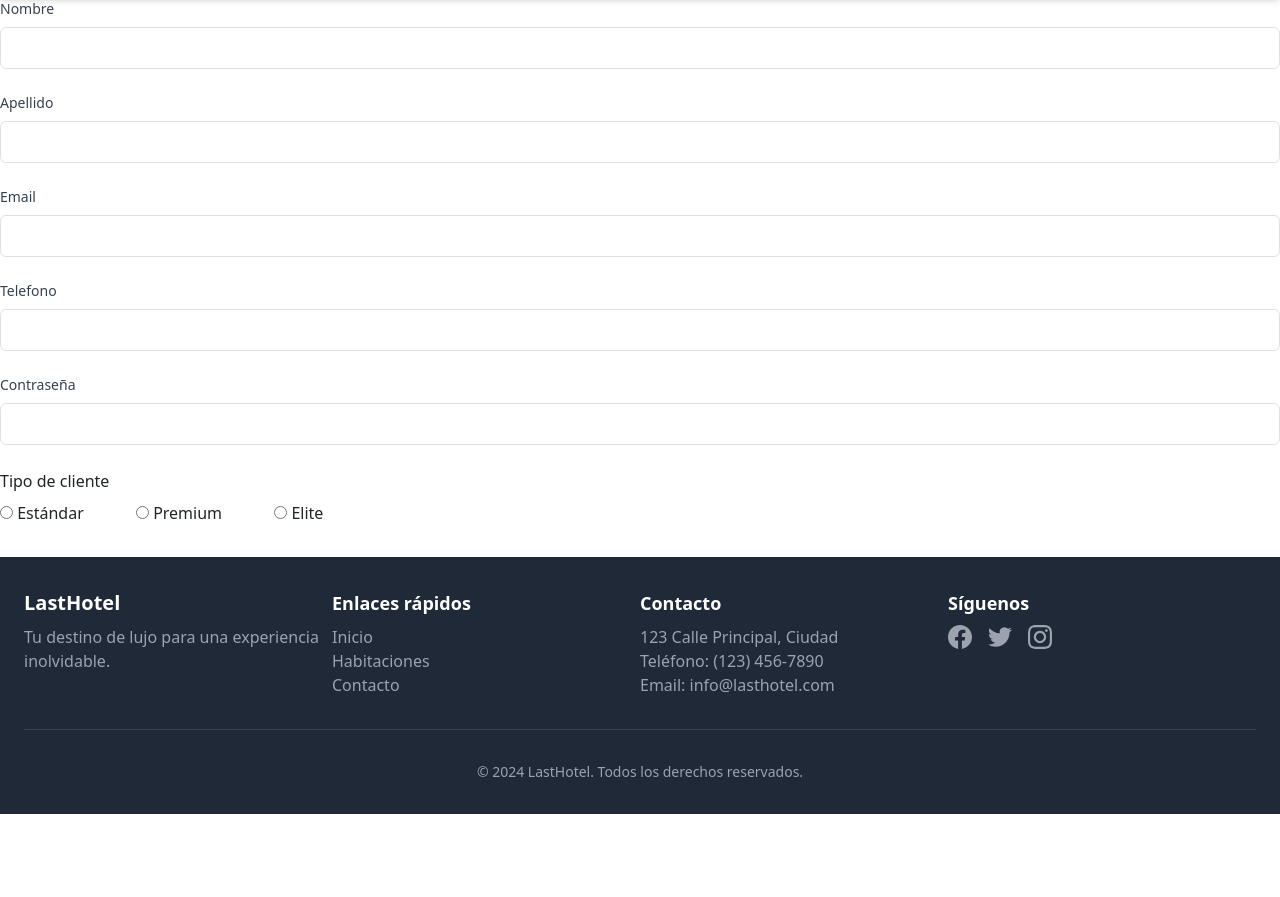
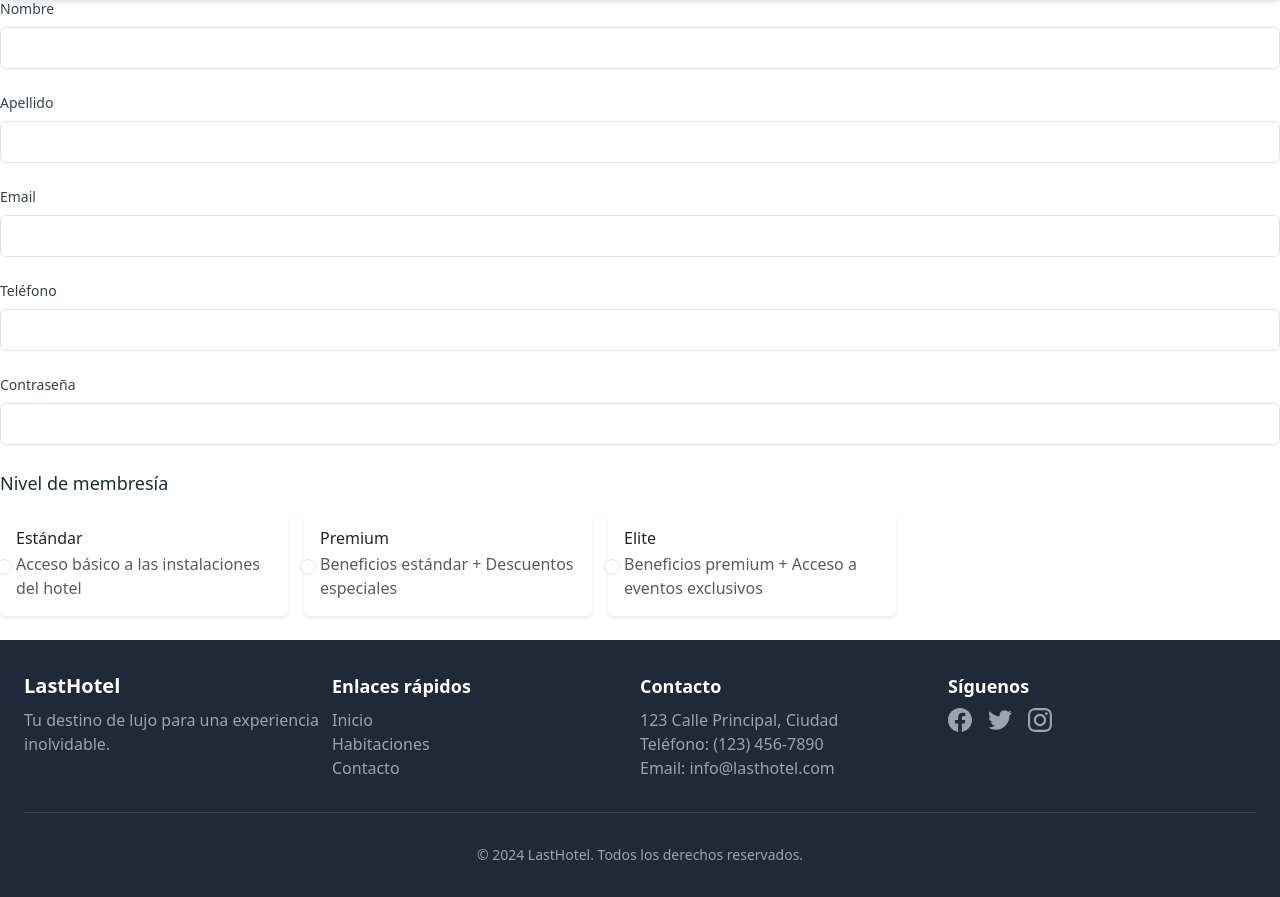
Before and after one commit to Acedi-a/Laravel-Hotel, a PHP site: template views/main/formulario_cliente.php in a window 1280 px wide. Shown: the part 73-970 px from the top of the page. Before the commit the page ends 887 px from the top, so only its background shows below. Run offline with PHP 8.4, Linux system fonts and the light colour scheme; the template is opened without the code that fills it, so the values that code supplies are empty; some libraries are stand-ins or nearby versions.

Commit message:
bugs arreglados

```diff
--- a/public/index.php
+++ b/public/index.php
@@ -25,7 +25,7 @@ $router->get('/login',[propiedadHotel::class, 'Login']);
 $router->post('/login',[propiedadHotel::class, 'Login']);
 $router->get('/logout',[propiedadHotel::class, 'Logout']);
 $router->get('/perfil',[propiedadHotel::class, 'Perfil']);
-$router->get('/habitaciones',[propiedadHotel::class, 'HabitacionesCliente']);
+$router->get('/habitaciones',[Propiedadhabitaciones::class, 'HabitacionesCliente']);
 $router->get('/crear-reservacion',[propiedadReserva::class,'Crear']);
 $router->post('/crear-reservacion',[propiedadReserva::class,'CrearReservacion']);
 
--- a/router.php
+++ b/router.php
@@ -44,11 +44,10 @@ class Router {
         include __DIR__ . "/views/$ubicacion.php";
         $contenido = ob_get_clean();
 
-        // Solo incluye el layout si $conLayout es verdadero
         if ($conLayout) {
             include_once __DIR__ . "/views/layout.php";
         } else {
-            echo $contenido; // Muestra solo el contenido sin el layout
+            echo $contenido;
         }
     }
 
--- a/views/main/formulario_cliente.php
+++ b/views/main/formulario_cliente.php
@@ -1,36 +1,86 @@
 <fieldset>
     <div class="mb-4">
         <label for="nombre" class="block text-sm font-medium text-gray-700">Nombre</label>
-        <input type="text" name="cliente[nombre]" id="" class="mt-1 block w-full p-2 border border-gray-300 rounded-md focus:outline-none focus:ring focus:ring-blue-500" required>
+        <input type="text" name="cliente[nombre]" id="nombre" class="mt-1 block w-full p-2 border border-gray-300 rounded-md focus:outline-none focus:ring focus:ring-blue-500" required>
     </div>
 
     <div class="mb-4">
         <label for="apellido" class="block text-sm font-medium text-gray-700">Apellido</label>
-        <input type="text" name="cliente[apellido]" id="" class="mt-1 block w-full p-2 border border-gray-300 rounded-md focus:outline-none focus:ring focus:ring-blue-500" required>
+        <input type="text" name="cliente[apellido]" id="apellido" class="mt-1 block w-full p-2 border border-gray-300 rounded-md focus:outline-none focus:ring focus:ring-blue-500" required>
     </div>
 
     <div class="mb-4">
         <label for="email" class="block text-sm font-medium text-gray-700">Email</label>
-        <input type="email" name="cliente[email]" id="" class="mt-1 block w-full p-2 border border-gray-300
-        rounded-md focus:outline-none focus:ring focus:ring-blue-500" required>
+        <input type="email" name="cliente[email]" id="email" class="mt-1 block w-full p-2 border border-gray-300 rounded-md focus:outline-none focus:ring focus:ring-blue-500" required>
     </div>
 
     <div class="mb-4">
-        <label for="telefono" class="block text-sm font-medium text-gray-700">Telefono</label>
-        <input type="text" name="cliente[telefono]" id="" class="mt-1 block w-full p-2 border border-gray-300
-            rounded-md focus:outline-none focus:ring focus:ring-blue-500" required>
+        <label for="telefono" class="block text-sm font-medium text-gray-700">Teléfono</label>
+        <input type="text" name="cliente[telefono]" id="telefono" class="mt-1 block w-full p-2 border border-gray-300 rounded-md focus:outline-none focus:ring focus:ring-blue-500" required>
     </div>
 
     <div class="mb-4">
         <label for="pass" class="block text-sm font-medium text-gray-700">Contraseña</label>
-        <input type="password" name="cliente[password]" id="" class="mt-1 block w-full p-2 border border-gray-300
-            rounded-md focus:outline-none focus:ring focus:ring-blue-500" required min=4 max=16>
+        <input type="password" name="cliente[password]" id="pass" class="mt-1 block w-full p-2 border border-gray-300 rounded-md focus:outline-none focus:ring focus:ring-blue-500" required minlength="4" maxlength="16">
     </div>
 
     <div class="mb-4">
-        <label>Tipo de cliente</label><br>
-        <label class="mr-5"><input type="radio" name="cliente[id_tipo_usuario]" value="2"> Estándar</label>
-        <label class="mr-5"><input type="radio" name="cliente[id_tipo_usuario]" value="3"> Premium</label>
-        <label class="mr-5"><input type="radio" name="cliente[id_tipo_usuario]" value="4"> Elite</label>
+        <label class="block text-lg font-medium text-gray-800 mb-3">Nivel de membresía</label>
+        <div class="d-flex flex-wrap gap-3">
+            <div class="card border-0 shadow-sm hover-effect" style="width: 18rem;">
+                <div class="card-body">
+                    <label class="form-check-label d-flex align-items-center">
+                        <input type="radio" name="cliente[nivel_membresia]" value="estandar" class="form-check-input me-2">
+                        <div>
+                            <h5 class="card-title mb-1">Estándar</h5>
+                            <p class="card-text text-muted mb-0">Acceso básico a las instalaciones del hotel</p>
+                        </div>
+                    </label>
+                </div>
+            </div>
+            <div class="card border-0 shadow-sm hover-effect" style="width: 18rem;">
+                <div class="card-body">
+                    <label class="form-check-label d-flex align-items-center">
+                        <input type="radio" name="cliente[nivel_membresia]" value="premium" class="form-check-input me-2">
+                        <div>
+                            <h5 class="card-title mb-1">Premium</h5>
+                            <p class="card-text text-muted mb-0">Beneficios estándar + Descuentos especiales</p>
+                        </div>
+                    </label>
+                </div>
+            </div>
+            <div class="card border-0 shadow-sm hover-effect" style="width: 18rem;">
+                <div class="card-body">
+                    <label class="form-check-label d-flex align-items-center">
+                        <input type="radio" name="cliente[nivel_membresia]" value="elite" class="form-check-input me-2">
+                        <div>
+                            <h5 class="card-title mb-1">Elite</h5>
+                            <p class="card-text text-muted mb-0">Beneficios premium + Acceso a eventos exclusivos</p>
+                        </div>
+                    </label>
+                </div>
+            </div>
+        </div>
     </div>
+
+    <style>
+        .hover-effect {
+            transition: transform 0.3s ease, box-shadow 0.3s ease;
+        }
+
+        .hover-effect:hover {
+            transform: scale(1.05);
+            box-shadow: 0 8px 16px rgba(0, 0, 0, 0.2);
+        }
+
+        .hover-effect:hover .card-body {
+            background-color: #f0f0f0;
+        }
+
+        .form-check-input:checked + div .card-title {
+            color: #007bff;
+        }
+    </style>
+
+
 </fieldset>
--- a/views/main/habitaciones.php
+++ b/views/main/habitaciones.php
@@ -21,6 +21,7 @@
         <?php
         if (!empty($habitaciones) && is_array($habitaciones)) {
             foreach ($habitaciones as $habitacion):
+                if ($habitacion['estado'] == 1) {
                     $estado = $habitacion['estado'] ? 'Disponible' : 'No disponible';
                     $estadoClase = $habitacion['estado'] ? 'bg-green-200 text-green-700' : 'bg-red-200 text-red-700';
                     ?>
@@ -41,6 +42,7 @@
                             </div>
                         </div>
                     </div>
+                <?php } ?>
             <?php endforeach; ?>
         <?php } else { ?>
             <div class="col-span-1 md:col-span-2 lg:col-span-3 text-center text-gray-600 py-6">
--- a/views/main/reservas.php
+++ b/views/main/reservas.php
@@ -1,5 +1,9 @@
 <?php
-$id_usuario = $_SESSION['id_usuario'];
+if (!isset($_SESSION['id_usuario'])){
+    header('location:login');
+    exit;
+}
+else $id_usuario = $_SESSION['id_usuario'];
 
 ?>
 
```
Also changed, not shown: controllers/PropiedadHotel.php (+1 -7 lines), controllers/Propiedadhabitaciones.php (+9 -0 lines), views/main/error404.php (+8 -1 lines), controllers/propiedadReserva.php (line endings or trailing spaces). Lines whose indentation alone changed are shown as unchanged.
